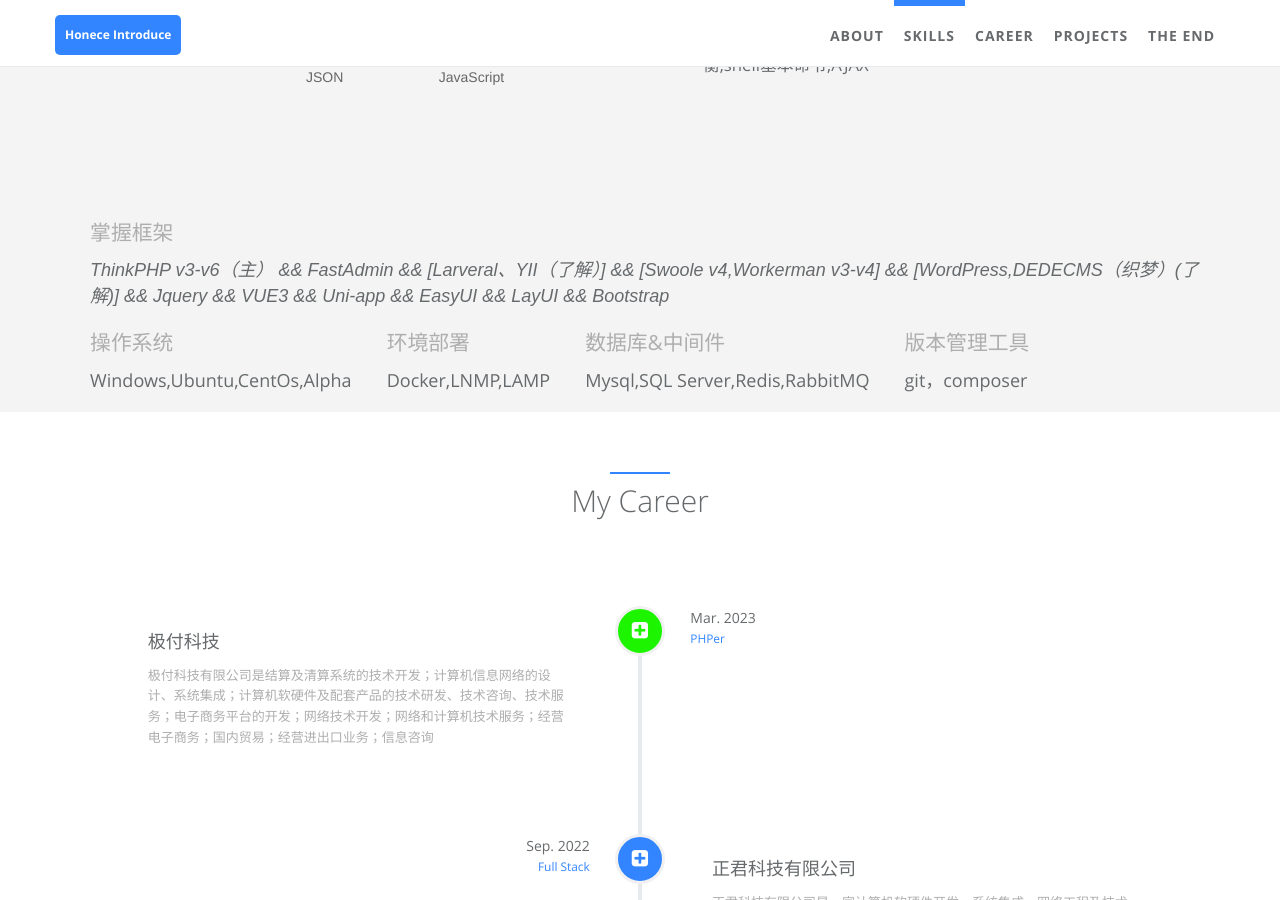
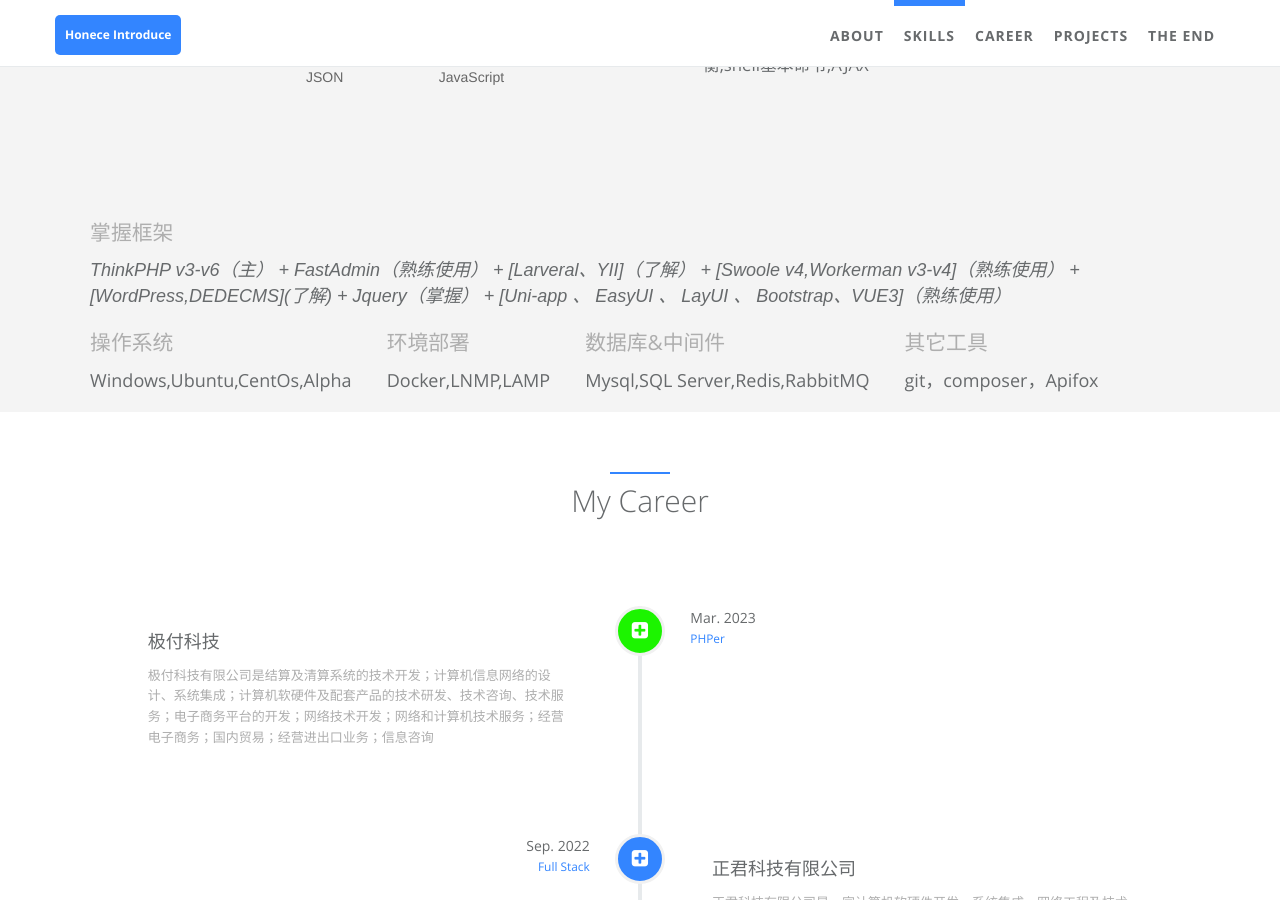
Before and after one commit to honece/recommend-oneself, a Jekyll site: the page built from index.html, in a window 1280 px wide and 900 px high, scrolled down 851 px. Built offline with Jekyll 4.4.1, drawn with Linux system fonts in a browser that asks for light colours.

Commit message:
视觉效果优化

```diff
--- a/_data/index/skills.yml
+++ b/_data/index/skills.yml
@@ -10,12 +10,12 @@
 
 - label: 掌握语言
   id : lg
-  aspects: PHP,sql,HTML,JavaScript,JSON,XML,MarkDown
+  aspects: PHP,SQL,HTML,JavaScript,JSON,XML,MarkDown
   percentage: 90, 80, 80, 75, 90, 90, 80
 
 - label: 掌握框架
   id : fm
-  aspects: ThinkPHP v3-v6（主） && FastAdmin && [Larveral、YII（了解）] && [Swoole v4,Workerman v3-v4] && [WordPress,DEDECMS（织梦）(了解)] && Jquery && VUE3 && Uni-app && EasyUI && LayUI && Bootstrap
+  aspects: ThinkPHP v3-v6（主） + FastAdmin（熟练使用） + [Larveral、YII]（了解） + [Swoole v4,Workerman v3-v4]（熟练使用） + [WordPress,DEDECMS](了解) + Jquery（掌握） + [Uni-app 、 EasyUI 、 LayUI 、 Bootstrap、VUE3]（熟练使用）
 
 
 - label: 操作系统
@@ -33,7 +33,7 @@
   aspects: Mysql,SQL Server,Redis,RabbitMQ
   percentage: 100, 60, 80, 60
 
-- label: 版本管理工具
+- label: 其它工具
   id : vs
-  aspects: git，composer
+  aspects: git，composer，Apifox
   percentage: 100,80
```
